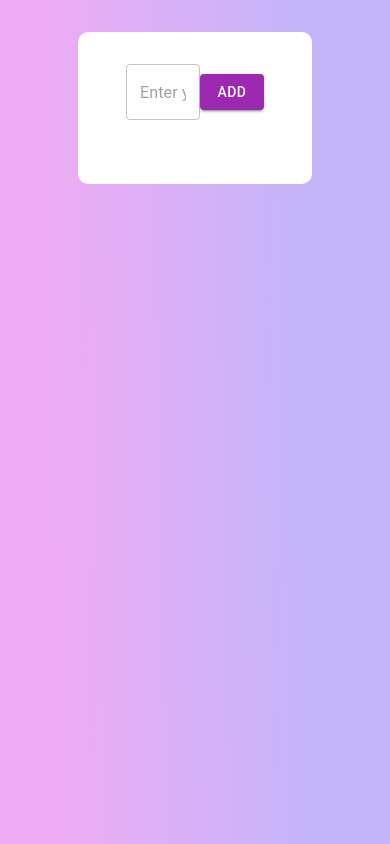
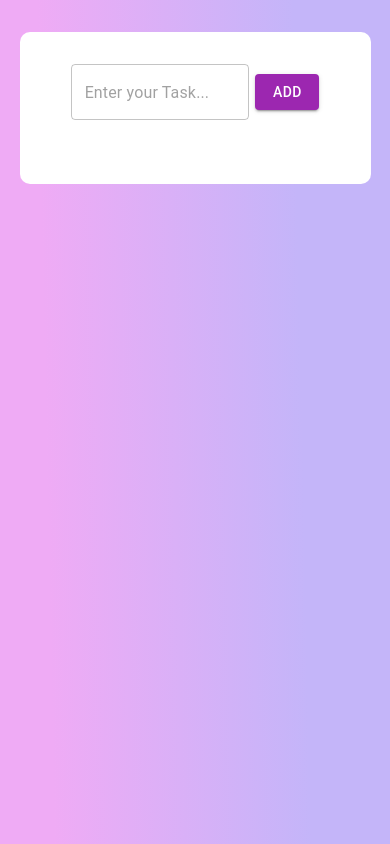
Before and after one commit to Farzaneh-Mohammadi/Todo_list_Nextjs, a Next.js app: page / in a window 390 px wide. Built offline with nearby package versions, Linux system fonts and the light colour scheme.

Commit message:
responsive

```diff
--- a/styles/Todos.module.css
+++ b/styles/Todos.module.css
@@ -1,7 +1,7 @@
 .container {
   background-color: #fff;
   border-radius: 10px;
-  width: 60%;
+  width: 90%;
   margin: auto;
   padding: 2rem 3rem;
 }
@@ -14,7 +14,7 @@
 }
 
 .inputField {
-  width: 85%;
+  width: 70%;
 }
 
 .addBtn {
@@ -39,4 +39,8 @@
   .inputField {
     width: 80%;
   }
+
+  .container {
+    width: 60%;
+  }
 }
```
